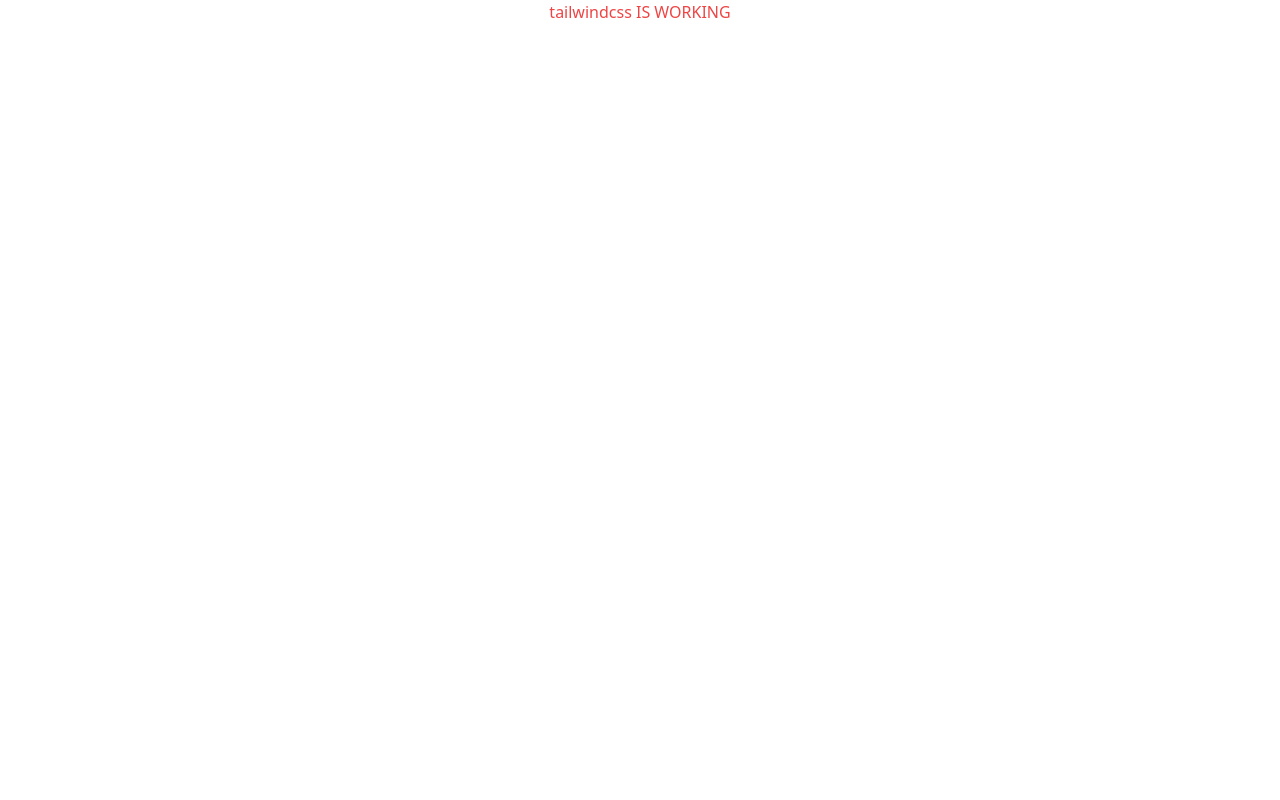
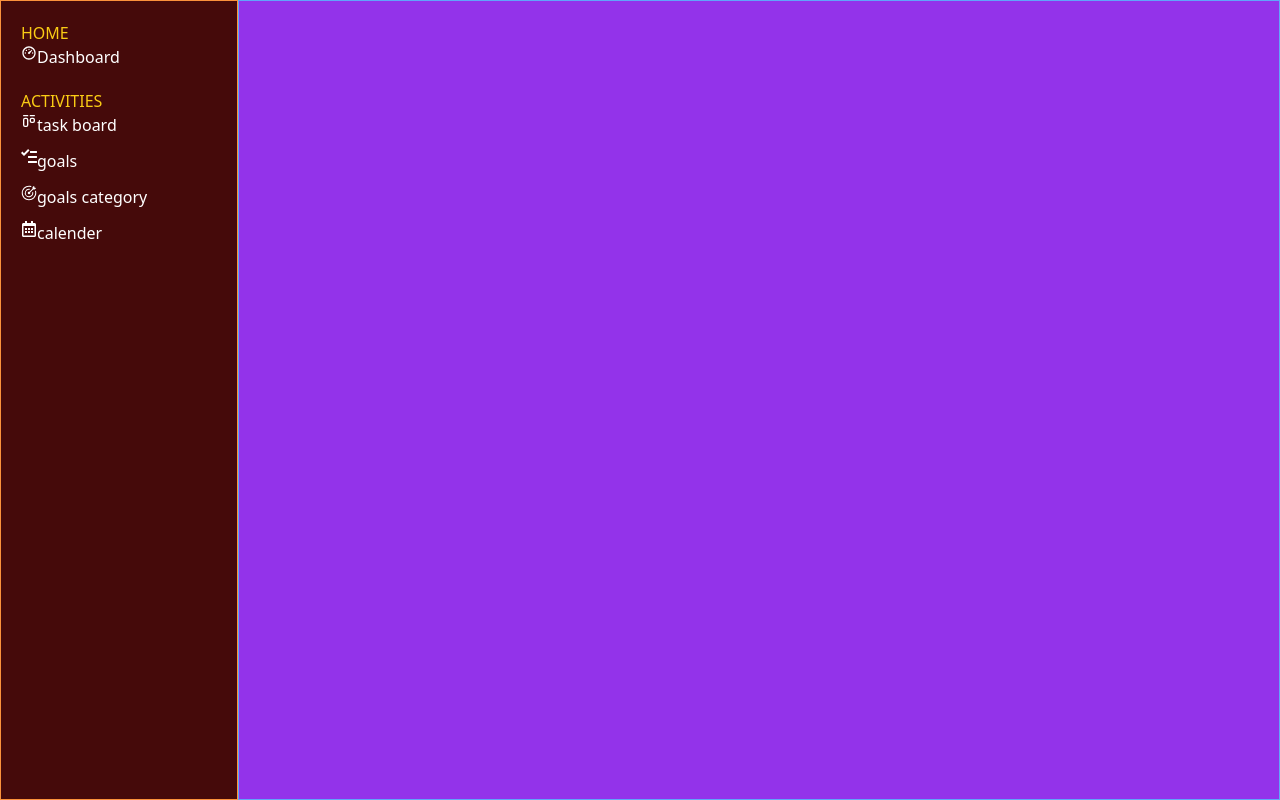
Before and after one commit to admirerbrown/Personal-task-planner, a React (Create React App) app in the folder client/: page / in a window 1280 px wide. Built offline with nearby package versions, Linux system fonts and the light colour scheme.

Commit message:
build first phase

```diff
--- a/client/package.json
+++ b/client/package.json
@@ -8,6 +8,7 @@
     "@testing-library/user-event": "^13.5.0",
     "react": "^18.2.0",
     "react-dom": "^18.2.0",
+    "react-icons": "^4.10.1",
     "react-scripts": "5.0.1",
     "web-vitals": "^2.1.4"
   },
--- a/client/src/App.css
+++ b/client/src/App.css
@@ -1,3 +0,0 @@
-.App {
-  text-align: center;
-}
--- a/client/src/App.js
+++ b/client/src/App.js
@@ -1,9 +1,10 @@
 import './App.css';
+import HomePage  from './components/Home'
 
 function App() {
   return (
     <div className="App">
-      <h1 className="text-red-500">tailwindcss IS WORKING</h1>
+      <HomePage></HomePage>
     </div>
   );
 }
--- /dev/null
+++ b/client/src/components/Home.jsx
@@ -0,0 +1,58 @@
+import { GoTasklist } from "react-icons/go";
+import { FaRegCalendarAlt } from "react-icons/fa";
+import { GoGoal } from "react-icons/go";
+import { RiDashboard3Line } from "react-icons/ri";
+import { TbLayoutKanban } from "react-icons/tb";
+
+const HomePage = () => {
+  return (
+    <div className="flex justify-start w-full h-full">
+      <div className="flex flex-col items-start pl-5 panel min-h-screen w-72 text-white border border-orange-400 bg-red-950">
+        <div className="logo"></div>
+
+        <ul className="mt-5">
+          <div className="">
+            <h5 className="text-yellow-400 ">HOME</h5>
+            <li className="flex">
+              <span>
+                <RiDashboard3Line></RiDashboard3Line>
+              </span>
+              Dashboard
+            </li>
+          </div>
+        </ul>
+        <ul className="mt-5 flex flex-col">
+          <h5 className="text-yellow-400">ACTIVITIES</h5>
+          <li className="flex">
+            <span>
+              <TbLayoutKanban></TbLayoutKanban>
+            </span>
+            task board
+          </li>
+          <li className="mt-3 flex">
+            <span>
+              <GoTasklist></GoTasklist>
+            </span>
+            goals
+          </li>
+          <li className="mt-3 flex">
+            <span>
+              <GoGoal></GoGoal>
+            </span>
+            goals category
+          </li>
+          <li className="mt-3 flex">
+            <span>
+              <FaRegCalendarAlt></FaRegCalendarAlt>
+            </span>
+            calender
+          </li>
+        </ul>
+      </div>
+
+      <div className="viewer min-h-screen border w-full text-white border-blue-400 bg-purple-600"></div>
+    </div>
+  );
+};
+
+export default HomePage;
--- /dev/null
+++ b/client/src/components/Tasks.jsx
@@ -0,0 +1,5 @@
+// const TaskViewer = ()=>{
+
+// }
+
+// export default TaskViewer;
```
Also changed, not shown: client/src/components/Dashboard.jsx (added), 1 other file (tests, documents, lock files or other folders).
